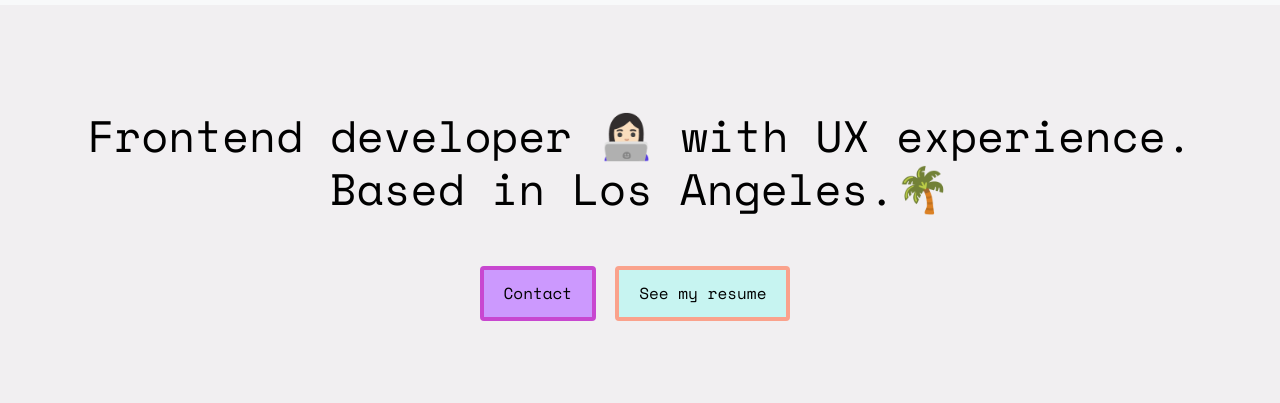
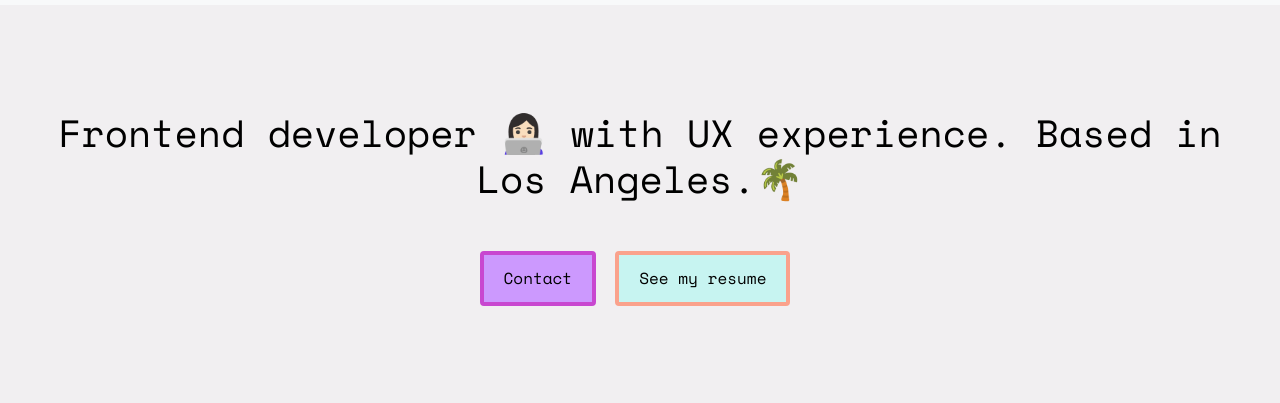
Before and after one commit to stephanieparra/portfolio-project, a plain HTML site: page index.html in a window 1280 px wide. Shown: the part 57-460 px from the top of the page. Drawn offline with nearby package versions, Linux system fonts and the light colour scheme.

Commit message:
Edited h1 font size

```diff
--- a/src/styles.css
+++ b/src/styles.css
@@ -21,7 +21,7 @@ h1 {
   color: var(--heading-color);
   font-family: var(--heading-font-family);
   font-weight: normal;
-  font-size: 44px;
+  font-size: 38px;
   margin: 105px 20px 30px 20px;
 }
 
```
